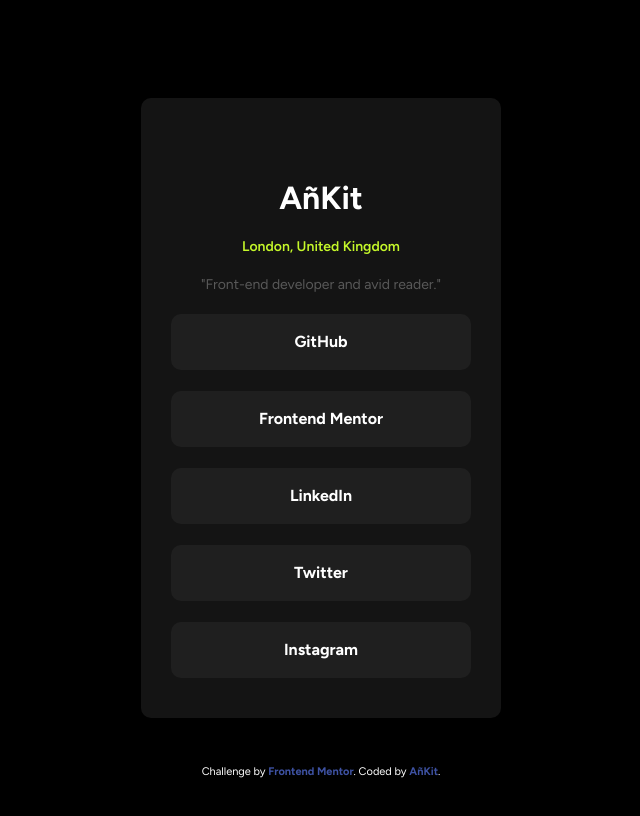
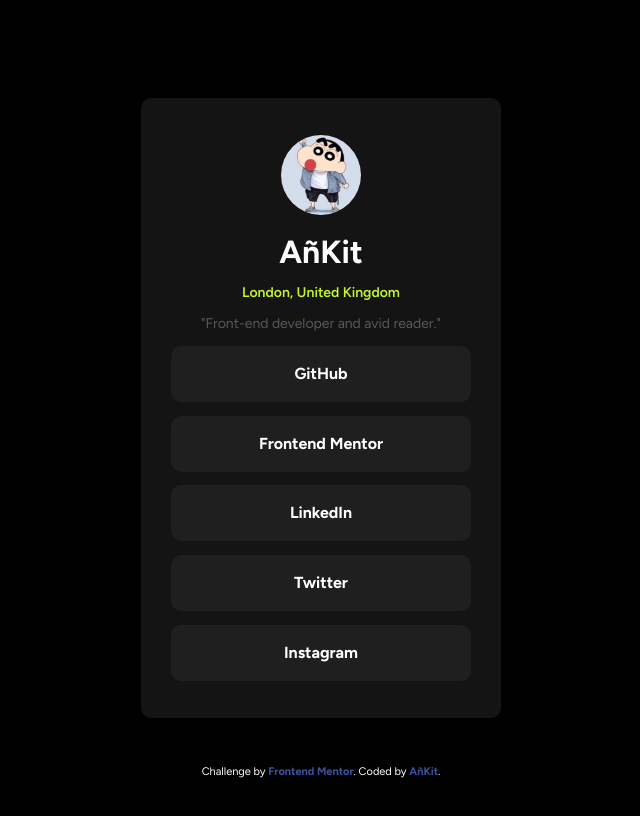
Before and after one commit to AnKit1840/Social-links-profile, a plain HTML site: page index.html in a window 1280 px wide. Shown: the whole page, without its empty margins (319-959 px from the left). Drawn offline with Linux system fonts and the light colour scheme; a web font is replaced by a local one.

Commit message:
Update index.html

```diff
--- a/index.html
+++ b/index.html
@@ -17,7 +17,7 @@
 <body>
 <div class="container">
   <div>
-    <img src="./assets/images/Avatar.png" alt="">
+    <img src="Avatar.png" alt="">
   </div>
   <h1>AñKit</h1>
   <p class="green"> London, United Kingdom</p>
```
